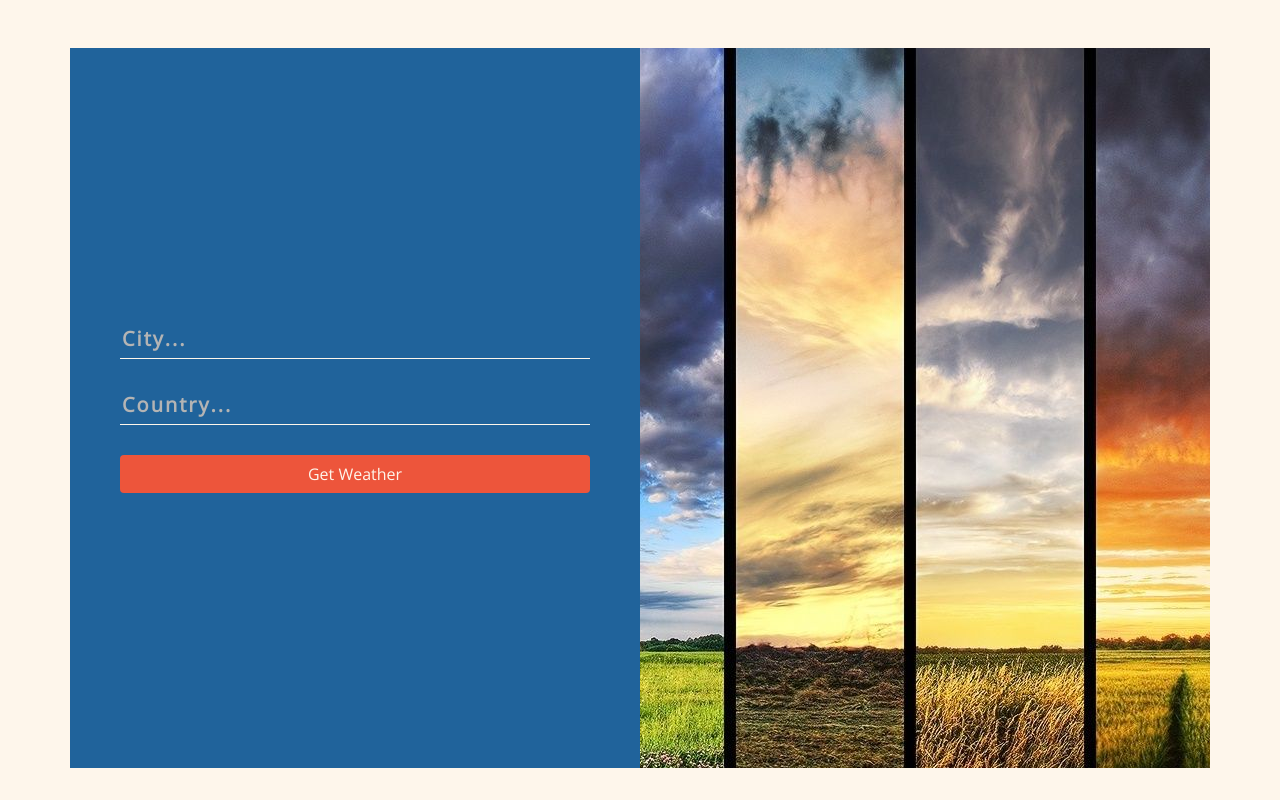
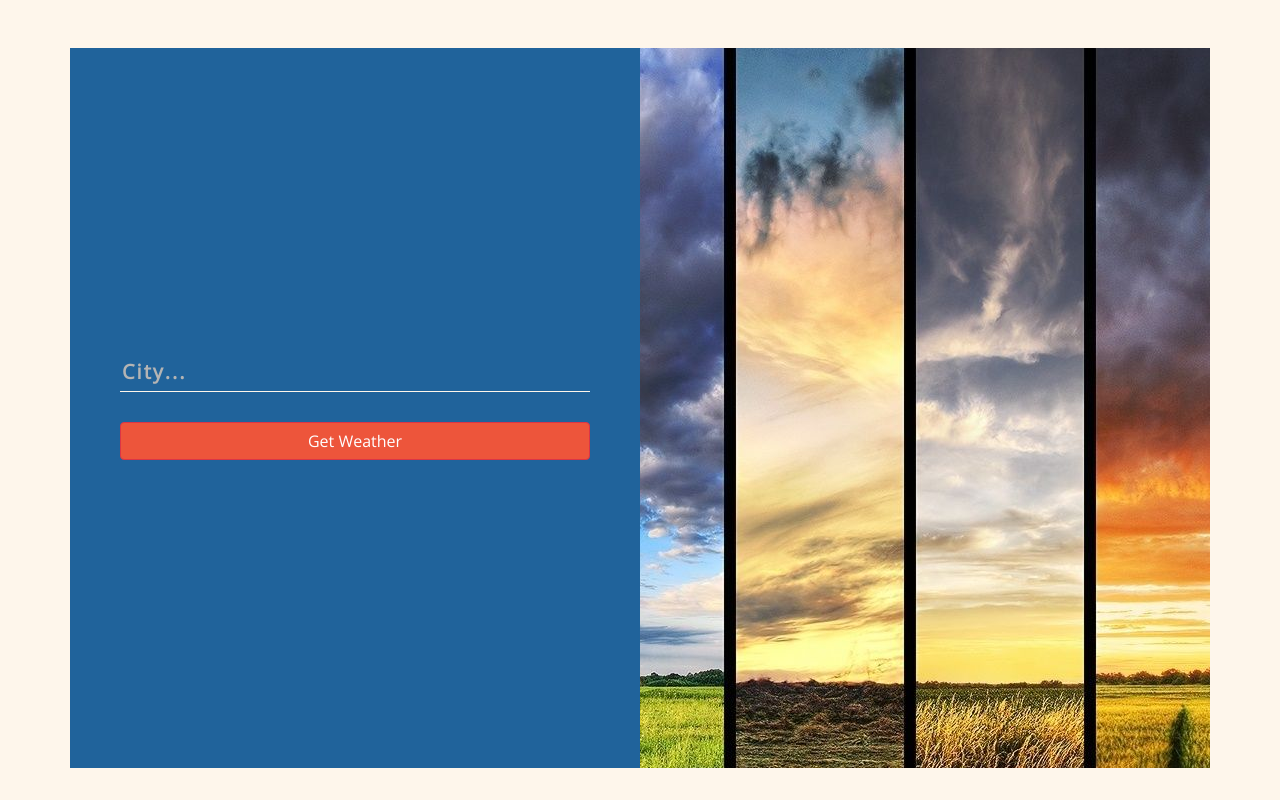
Before and after one commit to AngelQuesada-zz/react-weather-app, a React (Create React App) app: page / in a window 1280 px wide. Built offline with nearby package versions, Linux system fonts and the light colour scheme.

Commit message:
Mejoras generales
- Implementa búsqueda de ciudades
- Mejora en la interfaz
- Limpieza de código

```diff
--- a/src/App.js
+++ b/src/App.js
@@ -49,16 +49,21 @@ class App extends React.Component {
 
     e.preventDefault();
 
-    const city = e.target.elements.city.value
-    const country = e.target.elements.country.value
+    const city = e.target.elements.city.attributes.data_city.value
+    const country = e.target.elements.city.attributes.data_country_code.value
     const api_call = await fetch(`http://api.openweathermap.org/data/2.5/weather?q=${city},${country}&units=metric&appid=${api_key}`)
     const response = await api_call.json()
 
     if(city && country){
+      if(!response.length > 0){
+        this.setState({
+          error: `No results for ${this.state.city}, ${this.state.country}`
+        })
+      }
       this.setState({
         temperature: response.main.temp,
-        city: response.name,
-        country: response.sys.country,
+        city: city,
+        country: country,
         humidity: response.main.humidity,
         description: response.weather[0].description,
         icon: response.weather[0].icon,
--- a/src/components/form.js
+++ b/src/components/form.js
@@ -4,19 +4,93 @@ class Form extends Component {
 
     constructor(props) {
         super(props);
-        this.state = {}
+        this.state = {
+            suggested_cities:[],
+            selected_city:"",
+            selected_country_code:"",
+            show_list:false
+        }
+    }
+
+    handleChange = async(event) => {
+        const text = event.target.value
+        if (text.length < 2) {
+            this.setState({
+                suggested_cities:[],
+                show_list:false,
+            })
+            return false
+        }
+        const url = `http://geodb-free-service.wirefreethought.com/v1/geo/cities?limit=5&offset=0&languageCode=es&namePrefix=${text}`
+        const api_call = await fetch(url)
+        const response = await api_call.json()
+        const data = response.data
+        const state_data = data.length > 0 ? data:[]
+        console.log(data)
+        this.setState({
+            suggested_cities:state_data,
+            show_list:true,
+        })
+    }
+
+    clickElementCityList = (event) => {
+        const element = event.currentTarget
+        const city = element.getElementsByClassName('city')[0].textContent
+        const country = element.getElementsByClassName('country')[0].textContent
+        const country_code = element.getElementsByClassName('country-code')[0].textContent
+        const input_element = document.getElementById('input_city')
+        const btn_get_weather = document.getElementsByClassName('btn-get-weather')[0]
+
+        input_element.value = `${city}, ${country}`
+
+        this.setState({
+            suggested_cities:[],
+            show_list:false,
+            selected_city:city,
+            selected_country_code:country_code
+        },() => {
+            btn_get_weather.click()
+        })
+
     }
 
     render (){
         return (
-            <form onSubmit = {this.props.loadWeather}>
-                <input type="text" name="city" placeholder="City..." />
-                <input type="text" name="country" placeholder="Country..." />
-                <button className="btn-get-weather btn btn-block">Get Weather</button>
+            <form className="city-form" onSubmit={this.props.loadWeather}>
+                <input
+                    autocomplete="false"
+                    onChange={this.handleChange}
+                    data_city={this.state.selected_city}
+                    data_country_code={this.state.selected_country_code}
+                    type="text"
+                    name="city"
+                    placeholder="City..."
+                    id="input_city"
+                />
+                <div className='city-list-container'>
+
+                {
+                    this.state.show_list &&
+                    this.state.suggested_cities.map(
+                        city => <div className='element' onClick={this.clickElementCityList} key={city.id}>
+                                    <div className="place-name">
+                                        <span className="font-weight-bold city">{city.city}</span>,
+                                        <span className="country"> {city.country}</span>
+                                        <span className="country-code d-none">{city.countryCode}</span>
+                                    </div>
+                                    <div className="place-type">
+                                        <span className="badge badge-pill">{city.type}</span>
+                                    </div>
+                                </div>
+                    )
+                }
+                </div>
+                <button className="btn-get-weather btn-danger btn btn-block">Get Weather</button>
                 {
                 this.props.error &&
                     <div className="error">{this.props.error}</div>
                 }
+
             </form>
         )
     }
--- a/src/css/App.css
+++ b/src/css/App.css
@@ -2,7 +2,12 @@
 @import url("https://fonts.googleapis.com/css?family=Merriweather:100,200,300,300i,400,400i,700");
 @import url("https://fonts.googleapis.com/css?family=Roboto+Slab:400,700");
 @import url("https://fonts.googleapis.com/css?family=Open+Sans:300,400");
-input[type=text] {
+form.city-form {
+  width: 100%;
+  min-width: 300px;
+  position: relative;
+}
+form.city-form input[type=text] {
   background-color: transparent;
   border: 0;
   border-bottom: solid 1px #FEF6EB;
@@ -11,28 +16,52 @@ input[type=text] {
   color: #FEF6EB;
   font-weight: bold;
   letter-spacing: 2px;
-  margin-bottom: 30px;
-  margin-right: 20px;
   font-size: 20px;
 }
-
-input[type=text] {
+form.city-form input[type=text] {
   outline: none;
 }
-
-input::placeholder {
+form.city-form input::placeholder {
   color: #b4b4b4;
 }
-
-.btn.btn-get-weather {
-  background-color: #ed553b;
-  color: #FEF6EB;
+form.city-form .btn {
+  background: #ed553b;
+  margin-top: 30px;
 }
-.btn.btn-get-weather:active {
+form.city-form .btn:active {
   outline: none;
 }
-
-.error {
+form.city-form .city-list-container {
+  background: white;
+  position: absolute;
+  width: 100%;
+  border-radius: 4px;
+  margin-top: 10px;
+}
+form.city-form .city-list-container .element {
+  border-bottom: 1px solid #a1a1a1;
+  float: left;
+  width: 100%;
+  padding: 0.8rem;
+  cursor: pointer;
+  border-radius: 4px;
+}
+form.city-form .city-list-container .element:hover {
+  background: #d3d3d3;
+}
+form.city-form .city-list-container .element .place-name {
+  float: left;
+}
+form.city-form .city-list-container .element .place-type {
+  float: left;
+  width: 100%;
+}
+form.city-form .city-list-container .element .place-type span {
+  background: #20639b;
+  color: white;
+  letter-spacing: 2px;
+}
+form.city-form .error {
   color: #fff;
   font-size: 20px;
   letter-spacing: 1px;
@@ -42,7 +71,7 @@ input::placeholder {
   padding: 1rem;
   border-radius: 5px;
 }
-.error::before {
+form.city-form .error::before {
   font-family: "Font Awesome 5 Free";
   content: "";
   margin-right: 1rem;
@@ -114,6 +143,7 @@ body {
   padding: 50px;
   display: flex;
   align-items: center;
+  justify-content: center;
 }
 
 .results-container {
@@ -134,10 +164,10 @@ body {
 
 @keyframes animated_background {
   from {
-    background-position: 0 -170px;
+    background-position: 0 -135px;
   }
   to {
-    background-position: -1000px -170px;
+    background-position: -1000px -135px;
   }
 }
 
--- a/src/sass/App.scss
+++ b/src/sass/App.scss
@@ -22,6 +22,7 @@ body {
   padding:50px;
   display:flex;
   align-items:center;
+  justify-content: center;
 }
 
 .results-container {
@@ -34,7 +35,6 @@ body {
   text-align: center;
   color: rgb(11, 3, 82);
   padding:15px 0px;
-
   background-repeat: repeat;
   background-position: 0 0;
   background-size: auto;
@@ -43,9 +43,9 @@ body {
 
 @keyframes animated_background {
   from {
-    background-position: 0 -170px;
+    background-position: 0 -135px;
   }
   to {
-    background-position: -1000px -170px;
+    background-position: -1000px -135px;
   }
 }
--- a/src/sass/_form.scss
+++ b/src/sass/_form.scss
@@ -1,3 +1,8 @@
+
+form.city-form {
+    width: 100%;
+    min-width:300px;
+    position:relative;
 
     input[type="text"] {
         background-color: transparent;
@@ -8,8 +13,6 @@ input[type="text"] {
         color: $white;
         font-weight: bold;
         letter-spacing: 2px;
-    margin-bottom: 30px;
-    margin-right: 20px;
         font-size: 20px;
     }
 
@@ -21,13 +24,47 @@ input::placeholder {
         color:$light-grey;
     }
 
-.btn.btn-get-weather {
-
-    background-color: $red;
-    color:$white;
+    .btn {
+        background:$red;
+        margin-top:30px;
 
         &:active {
             outline: none;
+        }
+    }
+
+    .city-list-container {
+        background:white;
+        position:absolute;
+        width:100%;
+        border-radius:4px;
+        margin-top:10px;
+
+        .element{
+            border-bottom:1px solid rgb(161, 161, 161);
+            float:left;
+            width:100%;
+            padding:0.8rem;
+            cursor:pointer;
+            border-radius:4px;
+
+            &:hover{
+                background:#d3d3d3;
+            }
+
+            .place-name{
+                float:left;
+            }
+            .place-type{
+                float:left;
+                width:100%;
+
+                span{
+                    background:$blue;
+                    color:white;
+                    letter-spacing: 2px;
+                }
+            }
         }
     }
 
@@ -47,3 +84,5 @@ input::placeholder {
             margin-right:1rem;
         }
     }
+
+}
```
Also changed, not shown: 1 other file (tests, documents, lock files or other folders). Lines whose indentation alone changed are shown as unchanged.
